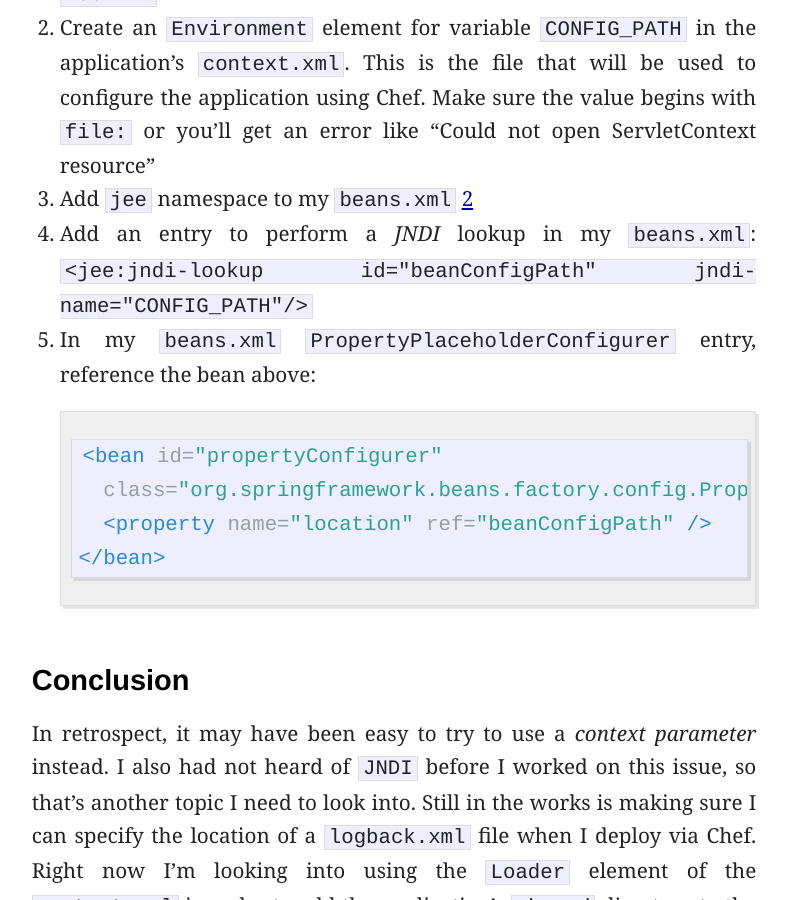
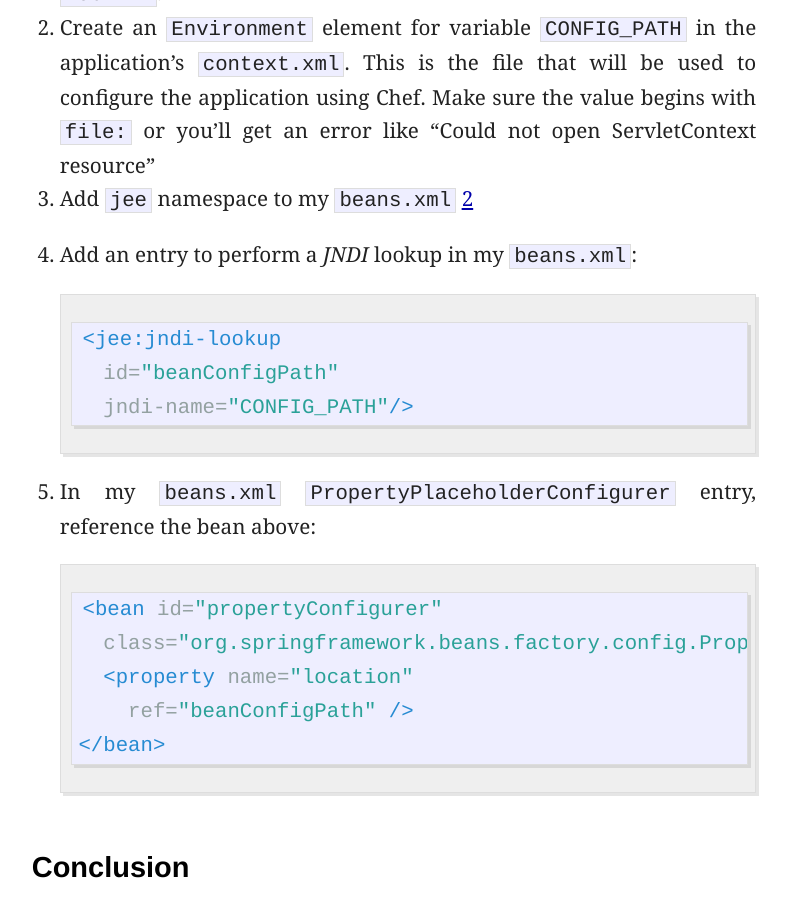
Before and after one commit to jamiely/deprecated_blog, a Jekyll site: the page built from _posts/2014-02-26-loading-properties-via-context-xml.md, in a window 1280 px wide and 900 px high, scrolled down 1601 px. Shown: the whole window, without its empty margins (246-1036 px from the left). Built offline with Jekyll 4.4.1, drawn with Linux system fonts in a browser that asks for light colours; Markdown is read by kramdown in place of the engine named in the settings.

Commit message:
Fixed code formatting for loading properties post

````diff
--- a/_posts/2014-02-26-loading-properties-via-context-xml.md
+++ b/_posts/2014-02-26-loading-properties-via-context-xml.md
@@ -60,13 +60,20 @@ Here's what I had to do:
    resource"
 3. Add `jee` namespace to my `beans.xml` [2]
 4. Add an entry to perform a *JNDI* lookup in my `beans.xml`:
-   `<jee:jndi-lookup id="beanConfigPath" jndi-name="CONFIG_PATH"/>`
+
+   ```xml
+   <jee:jndi-lookup
+     id="beanConfigPath"
+     jndi-name="CONFIG_PATH"/>
+   ```
 5. In my `beans.xml` `PropertyPlaceholderConfigurer` entry, reference
    the bean above:
+
    ```xml
    <bean id="propertyConfigurer"
      class="org.springframework.beans.factory.config.PropertyPlaceholderConfigurer">
-     <property name="location" ref="beanConfigPath" />
+     <property name="location"
+       ref="beanConfigPath" />
    </bean>
    ```
 
````
